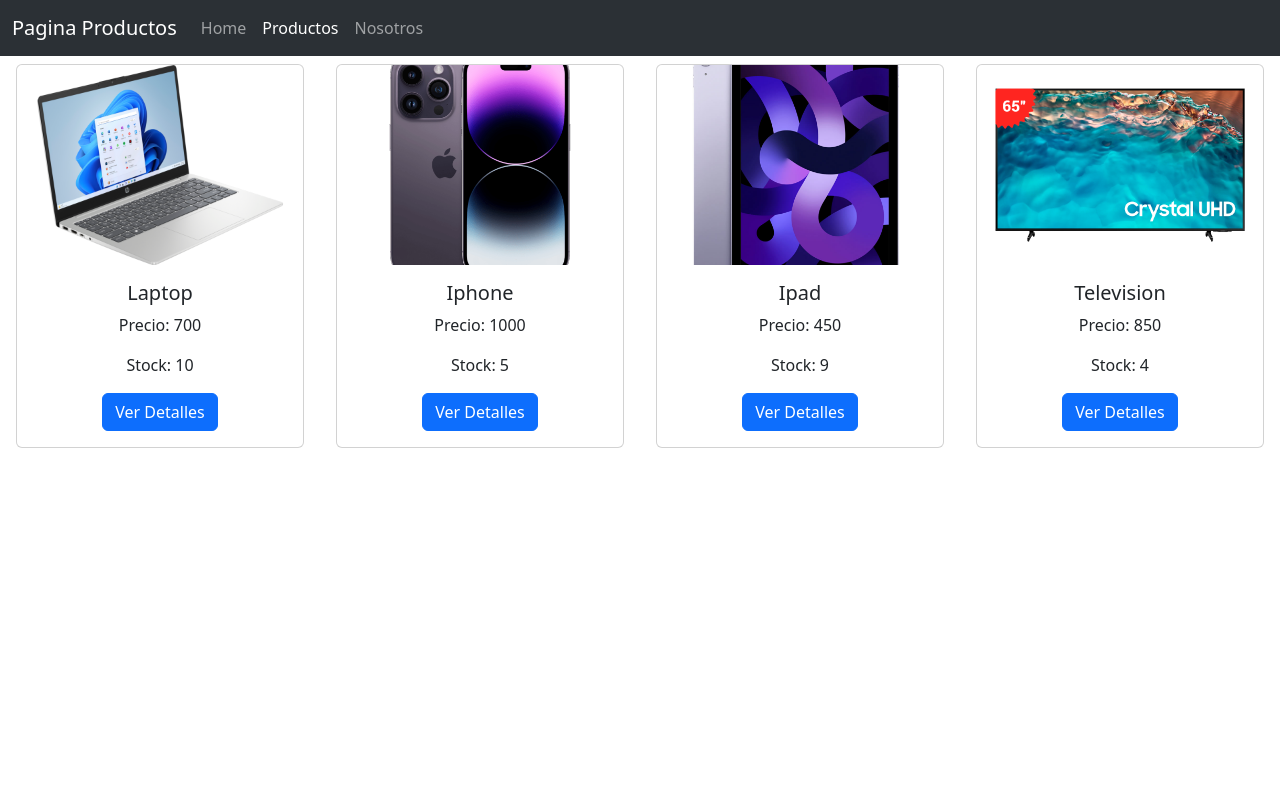
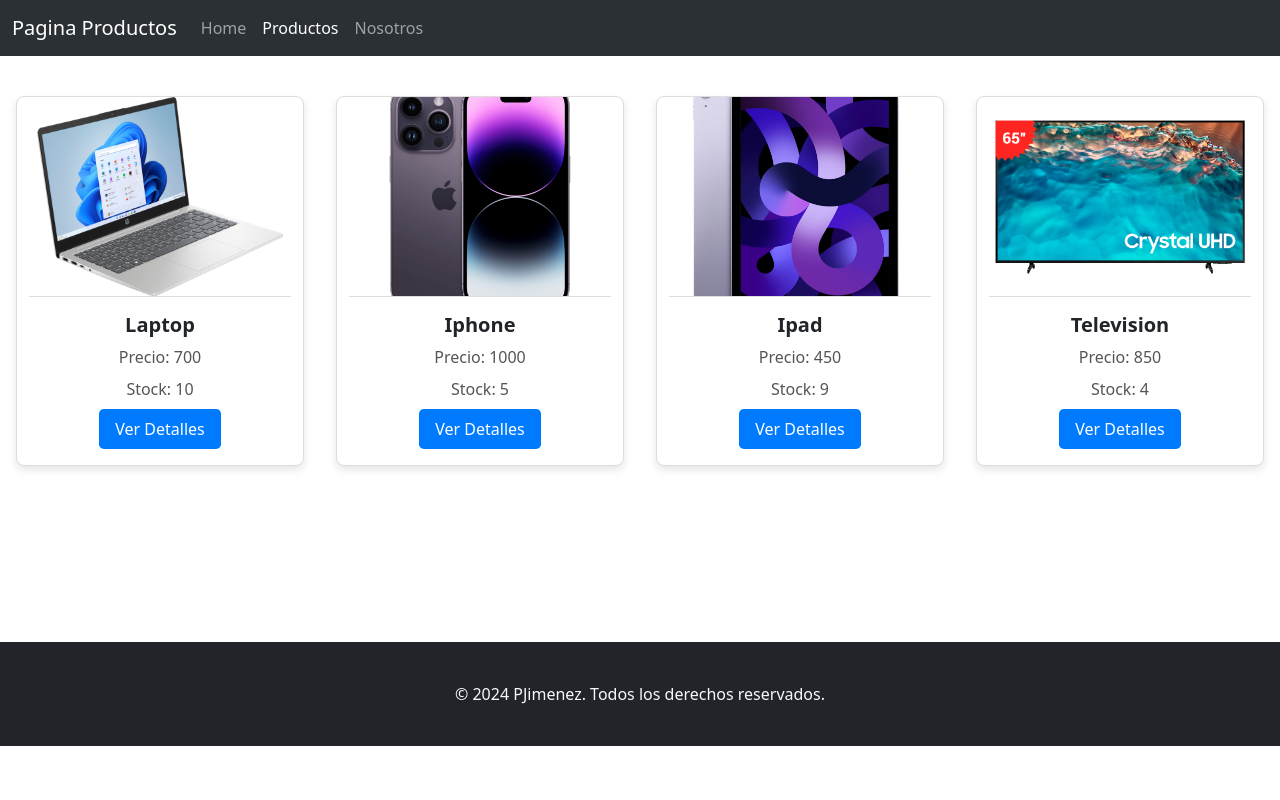
Before and after one commit to codemasterg19/AngularContDocenteEj1, an Angular app: page /listaproducto in a window 1280 px wide. Shown: the top 800 px of the page. Built offline with nearby package versions, Linux system fonts and the light colour scheme.

Commit message:
finalizado

```diff
--- a/src/app/components/footer/footer.component.css
+++ b/src/app/components/footer/footer.component.css
@@ -1,7 +1,7 @@
 :host {
     display: flex;
     flex-direction: column;
-    min-height: 100vh;
+    min-height: 30vh;
   }
 
   .content {
--- a/src/app/pages/home/home.component.html
+++ b/src/app/pages/home/home.component.html
@@ -2,14 +2,14 @@
   <!-- Imagen Empresarial -->
   <div class="container">
     <h2>Imagen Empresarial</h2>
-    <figure class="figure" style="width: 30%;">
+    <figure class="figure" style="width: 20%;">
       <img src="imagenes/empresarial.jpg" class="figure-img img-fluid rounded" alt="Imagen Empresarial"/>
       <figcaption class="figure-caption"></figcaption>
     </figure>
   </div>
-
+  <br>
   <!-- Carrusel de Ofertas -->
-  <div class="container" style="width: 30%;">
+  <div class="container" style="width: 20%;">
     <h2>Ofertas</h2>
     <div id="carouselExampleOffers" class="carousel slide" data-bs-ride="true">
       <div class="carousel-inner">
@@ -32,7 +32,7 @@
       </button>
     </div>
   </div>
-
+  <br>
   <!-- Carrusel de Productos -->
   <div class="container" style="width: 30%;">
     <h2>Productos</h2>
--- a/src/app/pages/infoproducto/infoproducto.component.css
+++ b/src/app/pages/infoproducto/infoproducto.component.css
@@ -0,0 +1,91 @@
+/* Estilo general para el contenedor */
+.container-fluid {
+    padding: 2rem 0;
+    display: flex;
+    flex-direction: column;
+    align-items: center;
+  }
+
+  /* Estilo para el breadcrumb */
+  .breadcrumb {
+    background-color: transparent;
+    padding: 0;
+    margin-bottom: 2rem;
+  }
+
+  .breadcrumb-item + .breadcrumb-item::before {
+    content: ">";
+    color: #6c757d; /* Color de separación entre elementos */
+  }
+
+  .breadcrumb-item a {
+    color: #007bff; /* Color del enlace */
+    text-decoration: none;
+  }
+
+  .breadcrumb-item a:hover {
+    text-decoration: underline;
+  }
+
+  .breadcrumb-item.active {
+    color: #6c757d;
+  }
+
+  /* Estilo para la tarjeta */
+  .card {
+    width: 18rem;
+    border: 1px solid #ddd;
+    border-radius: 0.5rem;
+    box-shadow: 0 4px 8px rgba(0, 0, 0, 0.1); /* Sombra sutil */
+    transition: transform 0.3s, box-shadow 0.3s; /* Transición suave para hover */
+    margin-bottom: 2rem;
+  }
+
+  .card:hover {
+    transform: translateY(-5px); /* Efecto de elevación al pasar el cursor */
+    box-shadow: 0 8px 16px rgba(0, 0, 0, 0.2); /* Sombra más prominente */
+  }
+
+  /* Estilo para la imagen de la tarjeta */
+  .card-img-top {
+    width: 100%;
+    height: 200px;
+    object-fit: cover;
+    border-bottom: 1px solid #ddd; /* Línea separadora */
+    border-radius: 0.5rem 0.5rem 0 0; /* Bordes redondeados en la parte superior */
+  }
+
+  /* Estilo para el cuerpo de la tarjeta */
+  .card-body {
+    padding: 1rem;
+    text-align: center;
+  }
+
+  /* Estilo para el título de la tarjeta */
+  .card-title {
+    font-size: 1.25rem;
+    font-weight: bold;
+    margin-bottom: 0.5rem;
+  }
+
+  /* Estilo para el texto de la tarjeta */
+  .card-text {
+    margin-bottom: 0.5rem;
+    color: #555;
+  }
+
+  /* Estilo para el botón */
+  .btn-primary {
+    background-color: #007bff;
+    border: none;
+    border-radius: 0.3rem;
+    padding: 0.5rem 1rem;
+    color: #fff;
+    text-decoration: none;
+    display: inline-block;
+    transition: background-color 0.3s;
+  }
+
+  .btn-primary:hover {
+    background-color: #0056b3;
+  }
--- a/src/app/pages/listaproducto/listaproducto.component.css
+++ b/src/app/pages/listaproducto/listaproducto.component.css
@@ -0,0 +1,77 @@
+/* Estilo general para el contenedor de tarjetas */
+.container-fluid {
+    padding: 2rem 0;
+  }
+
+  /* Estilo para la fila de tarjetas */
+  .row {
+    display: flex;
+    flex-wrap: wrap;
+    justify-content: center;
+    gap: 1rem;
+  }
+
+  /* Estilo para las tarjetas */
+  .card {
+    width: 18rem;
+    margin: 0.5rem;
+    cursor: pointer;
+    display: flex;
+    flex-direction: column;
+    align-items: center;
+    border: 1px solid #ddd;
+    border-radius: 0.5rem; /* Bordes redondeados */
+    overflow: hidden;
+    box-shadow: 0 4px 8px rgba(0, 0, 0, 0.1); /* Sombra sutil */
+    transition: transform 0.3s, box-shadow 0.3s; /* Transición suave para efectos de hover */
+  }
+
+  /* Efecto de hover para las tarjetas */
+  .card:hover {
+    transform: translateY(-5px); /* Eleva la tarjeta al pasar el cursor */
+    box-shadow: 0 8px 16px rgba(0, 0, 0, 0.2); /* Aumenta la sombra */
+  }
+
+  /* Estilo para la imagen de la tarjeta */
+  .card-img-top {
+    width: 100%;
+    height: 200px;
+    object-fit: cover;
+    border-bottom: 1px solid #ddd; /* Línea separadora entre imagen y contenido */
+  }
+
+  /* Estilo para el cuerpo de la tarjeta */
+  .card-body {
+    padding: 1rem;
+    text-align: center;
+  }
+
+  /* Estilo para el título de la tarjeta */
+  .card-title {
+    font-size: 1.25rem;
+    font-weight: bold;
+    margin-bottom: 0.5rem;
+  }
+
+  /* Estilo para el texto de la tarjeta */
+  .card-text {
+    margin-bottom: 0.5rem;
+    color: #555;
+  }
+
+  /* Estilo para el botón dentro de la tarjeta */
+  .btn-primary {
+    background-color: #007bff;
+    border: none;
+    border-radius: 0.3rem;
+    padding: 0.5rem 1rem;
+    color: #fff;
+    text-decoration: none;
+    display: inline-block;
+    transition: background-color 0.3s;
+  }
+
+  /* Efecto de hover para el botón */
+  .btn-primary:hover {
+    background-color: #0056b3;
+  }
```
